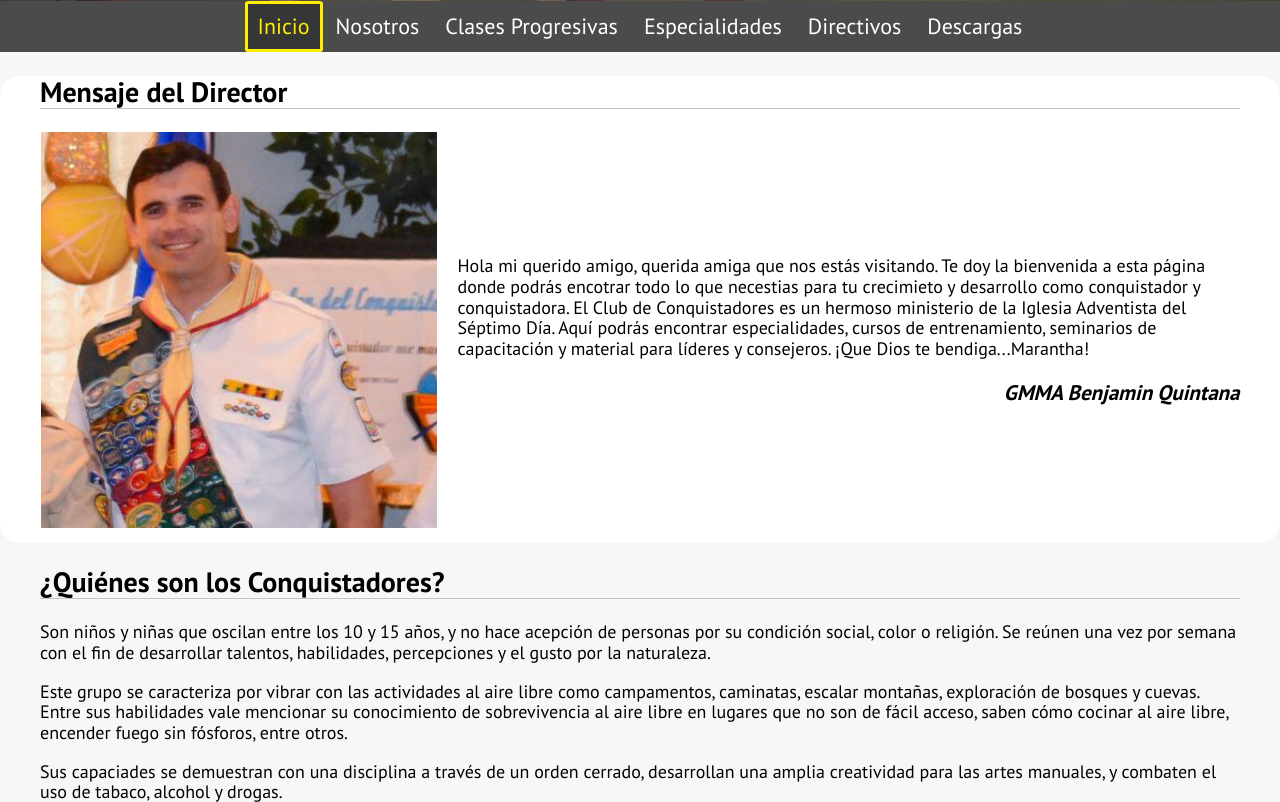
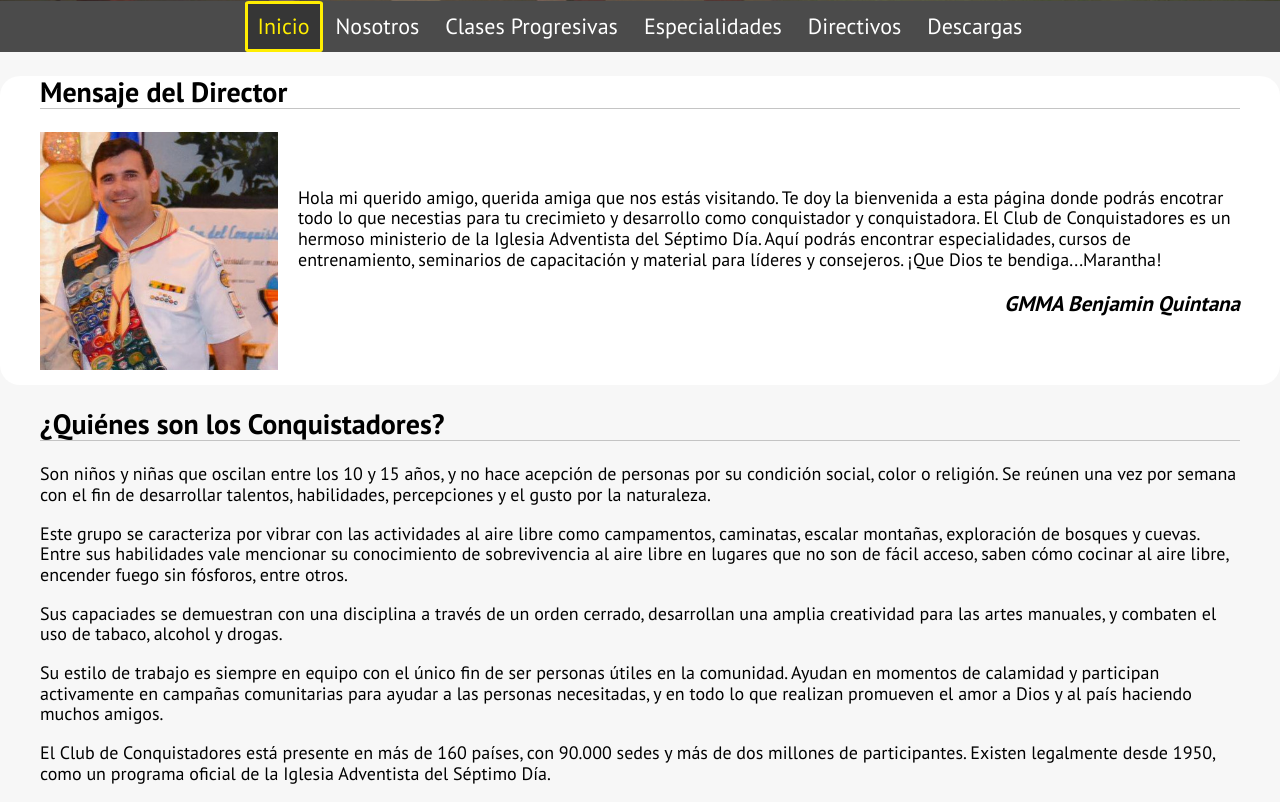
Before and after one commit to benjaquintana/Club_de_Conquistadores, a PHP site: page / in a window 1280 px wide. Shown: the part 399-1201 px from the top of the page. Run offline with PHP 8.4, Linux system fonts and the light colour scheme.

Commit message:
Update style.css

```diff
--- a/css/style.css
+++ b/css/style.css
@@ -292,7 +292,7 @@ div.menu_movil p {
     }
     .imagen_director {
         margin-right: 2rem;
-        width: 33%;
+        width: 20%;
     }
 }
 .texto_mensaje h3 {
@@ -300,7 +300,7 @@ div.menu_movil p {
 }
 @media (min-width: 768px) {
     .texto_mensaje {
-        width: calc(66% - 1rem);
+        width: calc(80% - 1rem);
     }
 }
 
```
